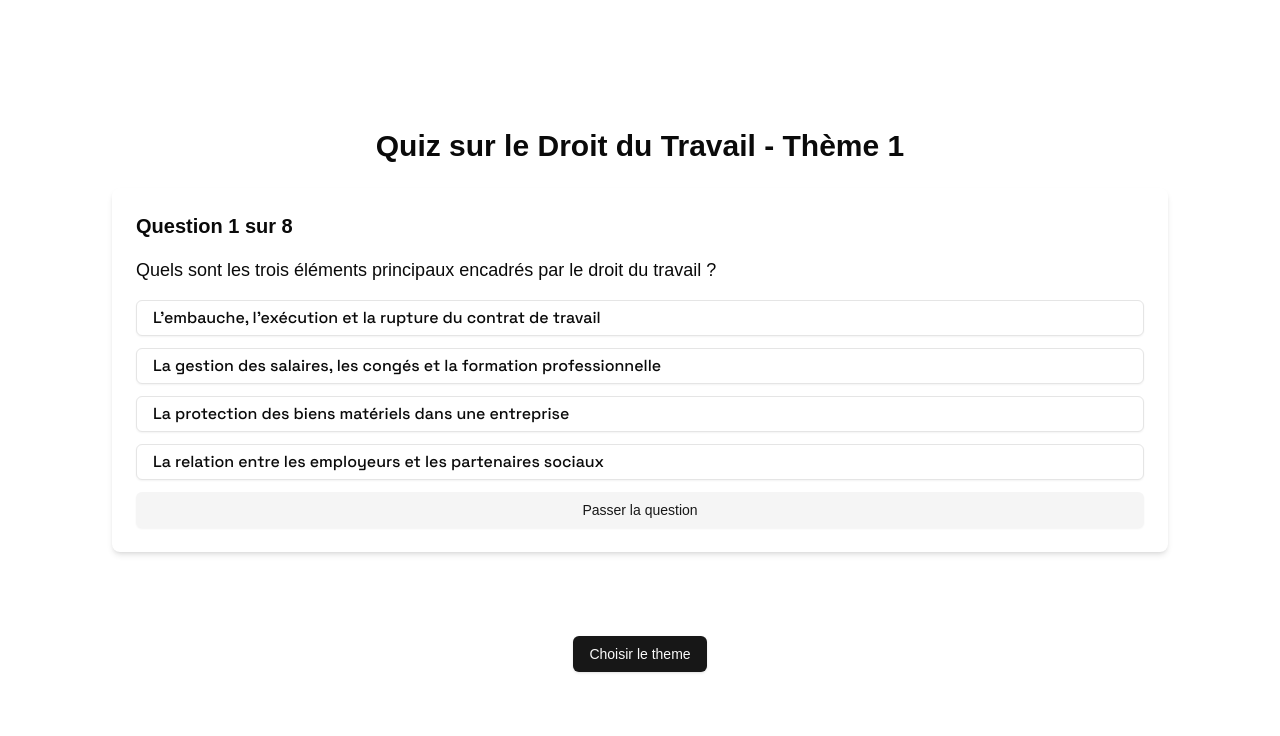
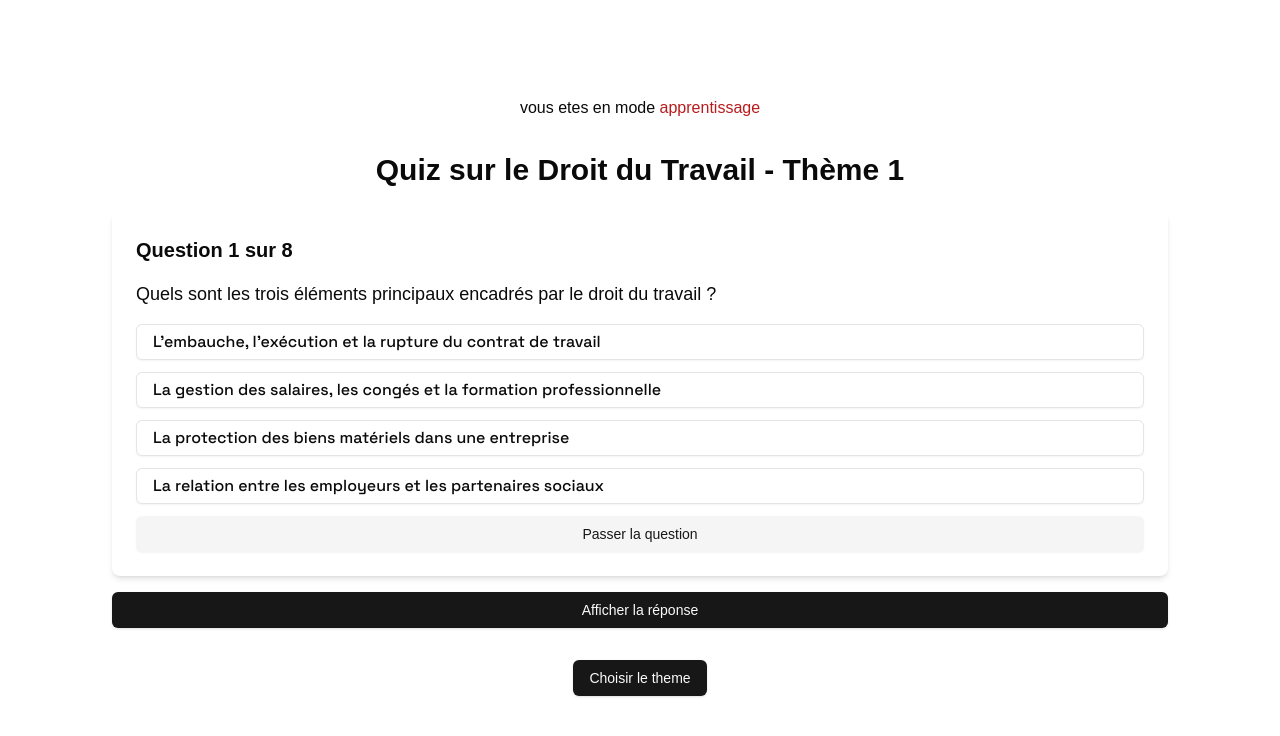
Before and after one commit to yassiEmp/easy-learn-app, a Next.js app: page / in a window 1280 px wide. Both pictures are taken after a click on the button "Thème 1". Shown: the top 736 px of the page. Built offline with nearby package versions, Linux system fonts and the light colour scheme; a web font is replaced by a local one.

Commit message:
implemented learning and test mode

```diff
--- a/app/page.tsx
+++ b/app/page.tsx
@@ -6,7 +6,7 @@ import { Button } from "@/components/ui/button";
 
 export default function Home() {
   const [selectedTheme, setSelectedTheme] = useState<number | null>(null);
-
+  const [mode, setMode] = useState<"apprentissage" | "devoir">("apprentissage");
   const handleThemeSelect = (theme: number) => {
     setSelectedTheme(theme);
   };
@@ -14,11 +14,27 @@ export default function Home() {
   return (
     <main className="flex min-h-screen flex-col items-center justify-between p-24">
       {selectedTheme === null ? (
-        <ThemeSelector onThemeSelect={handleThemeSelect} />
+        <>
+          <ThemeSelector onThemeSelect={handleThemeSelect} />
+          <div>
+            <h2 className="text-2xl">Activer le :</h2>
+          <Button
+            onClick={() =>
+              setMode(mode === "apprentissage" ? "devoir" : "apprentissage")
+            }
+          >
+            {mode === "apprentissage" ? "Mode devoir" : "Mode apprentissage"}
+          </Button>
+
+          </div>
+        </>
       ) : (
         <>
-          <Quiz theme={selectedTheme} mode='apprentissage'/>
-          <Button onClick={() => setSelectedTheme(null)} className="mb-8">Choisir le theme</Button>
+          <h3> vous etes en mode <span className="text-red-700">{mode}</span></h3>
+          <Quiz theme={selectedTheme} mode={mode} />
+          <Button onClick={() => setSelectedTheme(null)} className="mb-8">
+            Choisir le theme
+          </Button>
         </>
       )}
     </main>
--- a/components/Quiz.tsx
+++ b/components/Quiz.tsx
@@ -2,6 +2,7 @@
 import { useEffect, useState } from "react";
 import Question from "@/components/Question";
 import Results from "@/components/Results";
+import { Button } from "@/components/ui/button";
 import {
   questionTheme1,
   questionTheme2,
@@ -17,31 +18,24 @@ interface QuizProps {
   mode: "apprentissage" | "devoir";
 }
 
-export default function Quiz({ theme }: QuizProps) {
+export default function Quiz({ theme, mode }: QuizProps) {
   const [currentQuestion, setCurrentQuestion] = useState(0);
   const [score, setScore] = useState(0);
   const [showResults, setShowResults] = useState(false);
   const [userAnswers, setUserAnswers] = useState<(number | null)[]>([]);
   const [questions, setQuestions] = useState(() => {
     switch (theme) {
-      case 1:
-        return questionTheme1;
-      case 2:
-        return questionTheme2;
-      case 3:
-        return questionTheme3;
-      case 4:
-        return questionTheme4;
-      case 5:
-        return questionTheme5;
-      case 6:
-        return questionTheme6;
-      case 7:
-        return questionTheme7;
-      default:
-        return questionTheme1;
+      case 1: return questionTheme1;
+      case 2: return questionTheme2;
+      case 3: return questionTheme3;
+      case 4: return questionTheme4;
+      case 5: return questionTheme5;
+      case 6: return questionTheme6;
+      case 7: return questionTheme7;
+      default: return questionTheme1;
     }
   });
+  const [showCorrectAnswer, setShowCorrectAnswer] = useState(false);
 
   useEffect(() => {
     const shuffledQuestions = questions.map((q) => {
@@ -68,9 +62,14 @@ export default function Quiz({ theme }: QuizProps) {
     const nextQuestion = currentQuestion + 1;
     if (nextQuestion < questions.length) {
       setCurrentQuestion(nextQuestion);
+      setShowCorrectAnswer(false); // Reset the state when moving to the next question
     } else {
       setShowResults(true);
     }
+  };
+
+  const toggleCorrectAnswer = () => {
+    setShowCorrectAnswer(!showCorrectAnswer);
   };
 
   const restartQuiz = () => {
@@ -102,7 +101,19 @@ export default function Quiz({ theme }: QuizProps) {
             currentQuestion={currentQuestion + 1}
             totalQuestions={questions.length}
           />
-
+          {mode === "apprentissage" && (
+            <div className="mt-4">
+              <Button onClick={toggleCorrectAnswer} className="w-full">
+                {showCorrectAnswer ? "Masquer la réponse" : "Afficher la réponse"}
+              </Button>
+              {showCorrectAnswer && (
+                <div className="mt-2 p-4 bg-green-100 rounded">
+                  <p className="font-bold">Réponse correcte:</p>
+                  <p>{questions[currentQuestion].options[questions[currentQuestion].answer]}</p>
+                </div>
+              )}
+            </div>
+          )}
         </>
       )}
     </div>
```
